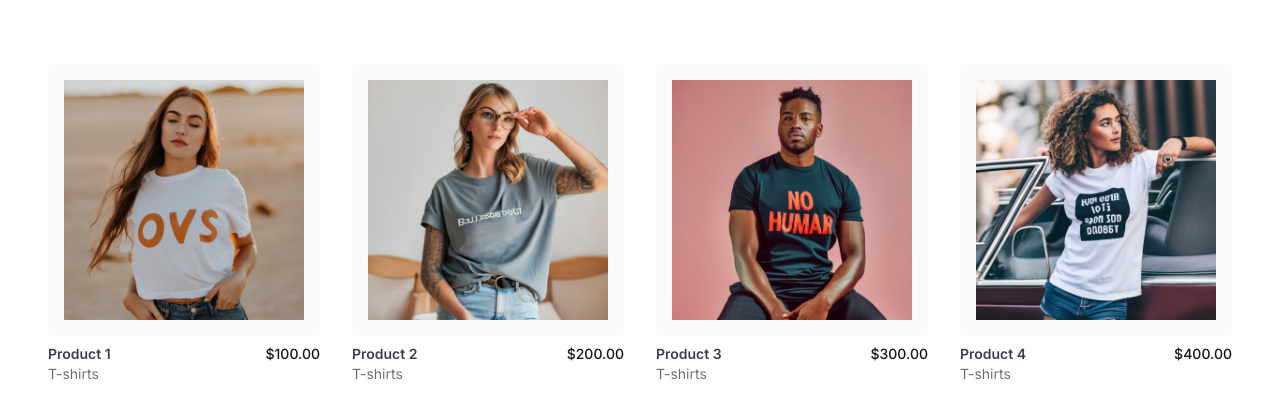
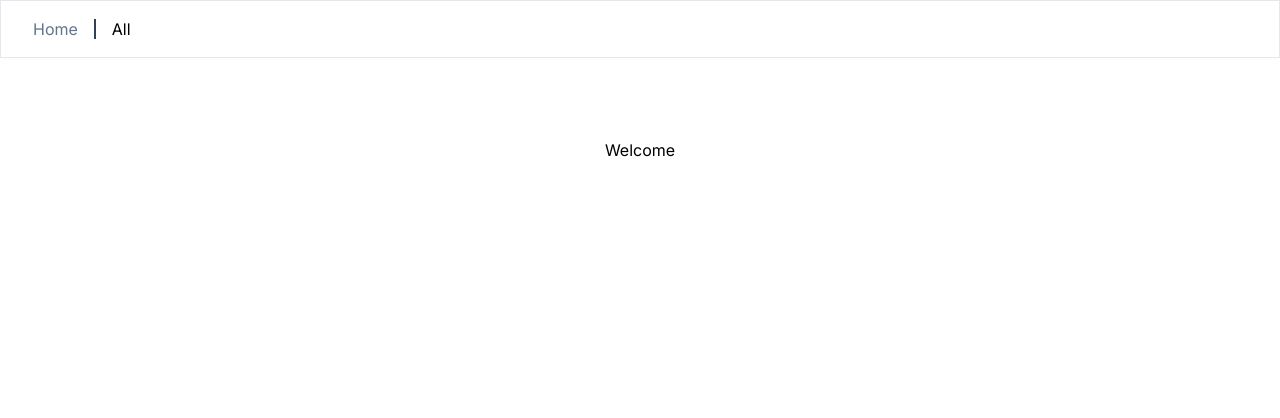
Before and after one commit to agalkiewicz/next13-masters, a Next.js app: page / in a window 1280 px wide. Shown: the top 418 px of the page. Built offline with nearby package versions, Linux system fonts and the light colour scheme.

Commit message:
2.1 2.2 Create ActiveLink component Add basic navigation Move products page to /products path

```diff
--- a/src/app/layout.tsx
+++ b/src/app/layout.tsx
@@ -1,6 +1,8 @@
-import "./globals.css";
 import type { Metadata } from "next";
 import { Inter } from "next/font/google";
+
+import { ActiveLink } from "@/ui/atoms/ActiveLink";
+import "./globals.css";
 
 const inter = Inter({ subsets: ["latin"] });
 
@@ -12,7 +14,15 @@ export const metadata: Metadata = {
 export default function RootLayout({ children }: { children: React.ReactNode }) {
 	return (
 		<html lang="en">
-			<body className={inter.className}>{children}</body>
+			<body className={inter.className}>
+				<nav className="border p-4">
+					<ol>
+						<ActiveLink href="/">Home</ActiveLink>
+						<ActiveLink href="/products">All</ActiveLink>
+					</ol>
+				</nav>
+				{children}
+			</body>
 		</html>
 	);
 }
--- a/src/app/page.tsx
+++ b/src/app/page.tsx
@@ -1,49 +1,7 @@
-import { type ProductListItemType } from "@/types";
-import { ProductList } from "@/ui/organisms/ProductList";
-
-const products: ProductListItemType[] = [
-	{
-		id: "1",
-		name: "Product 1",
-		price: 10000,
-		image: {
-			src: "/images/tshirt_1.jpeg",
-			alt: "Product 1",
-		},
-	},
-	{
-		id: "2",
-		name: "Product 2",
-		price: 20000,
-		image: {
-			src: "/images/tshirt_2.jpeg",
-			alt: "Product 2",
-		},
-	},
-	{
-		id: "3",
-		name: "Product 3",
-		price: 30000,
-		image: {
-			src: "/images/tshirt_3.jpeg",
-			alt: "Product 3",
-		},
-	},
-	{
-		id: "4",
-		name: "Product 4",
-		price: 40000,
-		image: {
-			src: "/images/tshirt_4.jpeg",
-			alt: "Product 4",
-		},
-	},
-];
-
 export default function Home() {
 	return (
-		<section className="mx-auto max-w-md p-12 sm:max-w-2xl sm:py-16 md:max-w-4xl lg:max-w-7xl">
-			<ProductList products={products} />
-		</section>
+		<div className="flex items-center justify-center">
+			<h1 className="m-20">Welcome</h1>
+		</div>
 	);
 }
--- /dev/null
+++ b/src/app/products/page.tsx
@@ -0,0 +1,49 @@
+import { type ProductListItemType } from "@/types";
+import { ProductList } from "@/ui/organisms/ProductList";
+
+const products: ProductListItemType[] = [
+	{
+		id: "1",
+		name: "Product 1",
+		price: 10000,
+		image: {
+			src: "/images/tshirt_1.jpeg",
+			alt: "Product 1",
+		},
+	},
+	{
+		id: "2",
+		name: "Product 2",
+		price: 20000,
+		image: {
+			src: "/images/tshirt_2.jpeg",
+			alt: "Product 2",
+		},
+	},
+	{
+		id: "3",
+		name: "Product 3",
+		price: 30000,
+		image: {
+			src: "/images/tshirt_3.jpeg",
+			alt: "Product 3",
+		},
+	},
+	{
+		id: "4",
+		name: "Product 4",
+		price: 40000,
+		image: {
+			src: "/images/tshirt_4.jpeg",
+			alt: "Product 4",
+		},
+	},
+];
+
+export default function Products() {
+	return (
+		<section className="mx-auto max-w-md p-12 sm:max-w-2xl sm:py-16 md:max-w-4xl lg:max-w-7xl">
+			<ProductList products={products} />
+		</section>
+	);
+}
--- /dev/null
+++ b/src/ui/atoms/ActiveLink.tsx
@@ -0,0 +1,26 @@
+"use client";
+
+import React, { type ReactNode } from "react";
+
+import Link from "next/link";
+import { usePathname } from "next/navigation";
+import clsx from "clsx";
+import { type Route } from "next";
+
+export const ActiveLink = ({ href, children }: { href: Route; children: ReactNode }) => {
+	const pathname = usePathname();
+	const isActive = pathname === href;
+
+	return (
+		<Link
+			href={href}
+			className={clsx(
+				`border-l-slate-700 px-4 even:border-l-2 hover:text-slate-500`,
+				isActive && "text-slate-500",
+			)}
+			{...(isActive && { "aria-current": "page" })}
+		>
+			{children}
+		</Link>
+	);
+};
```
